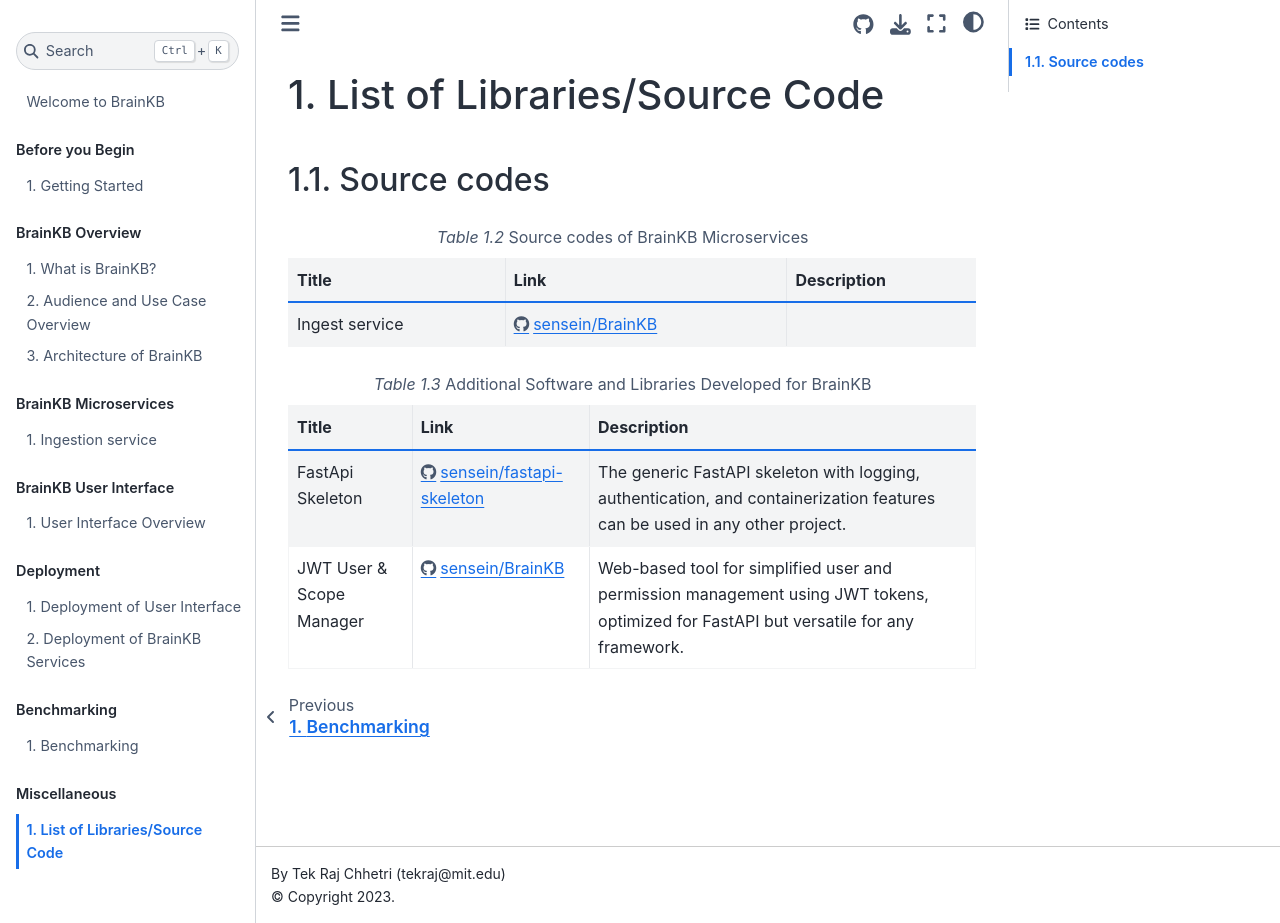
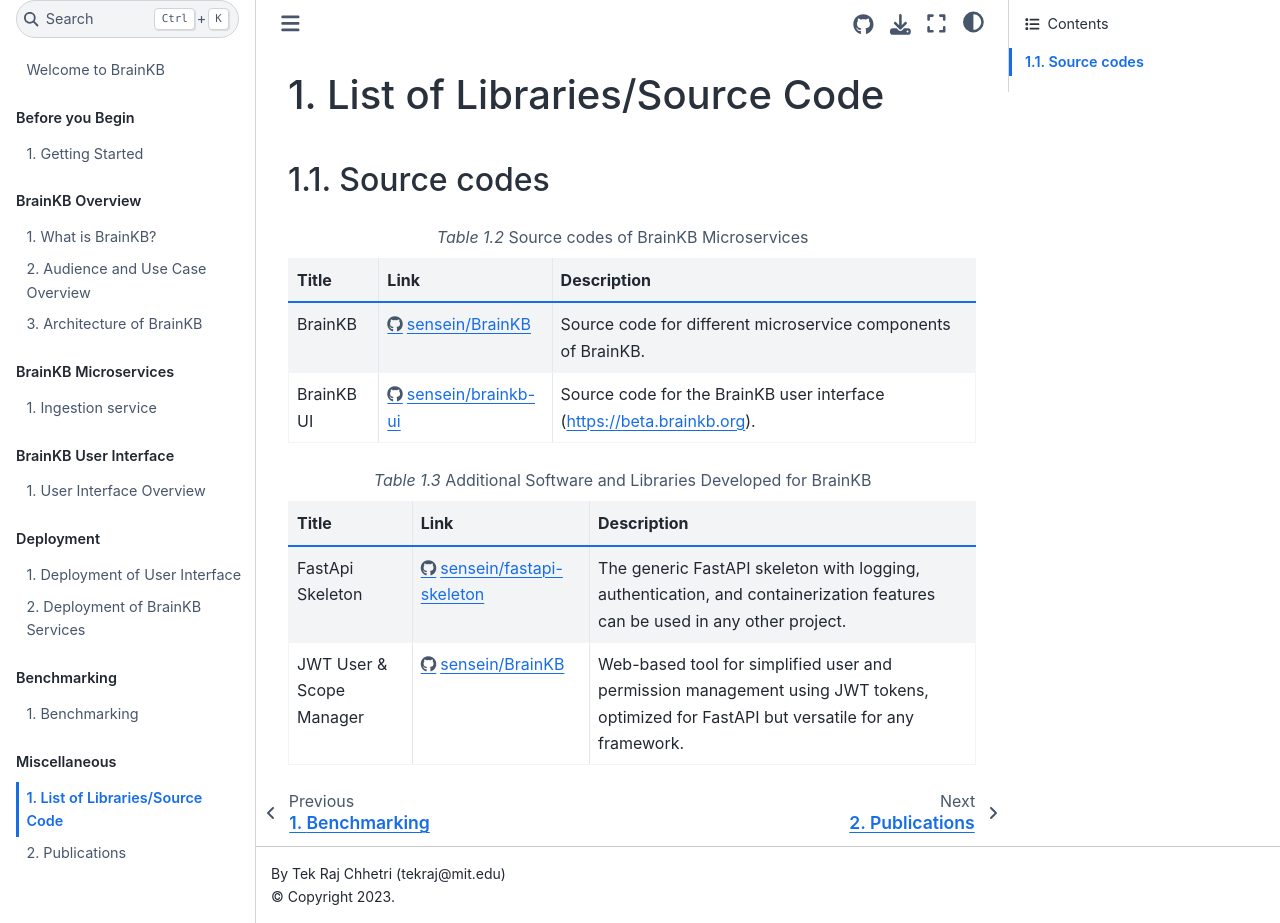
Before and after one commit to sensein/brainkbdocs, a Jupyter Book: the page built from docs/list_of_libaries.md, in a window 1280 px wide and 923 px high. Built offline with Jupyter Book 1.0.4 settings and Sphinx 7.4.7 and the Sphinx Book theme 1.1.4, drawn with Linux system fonts in a browser that asks for light colours.

Commit message:
list of libraries updated and publications added.

````diff
--- a/docs/_toc.yml
+++ b/docs/_toc.yml
@@ -35,3 +35,4 @@
     numbered: True
     chapters:
     - file: list_of_libaries
+    - file: publications
--- a/docs/list_of_libaries.md
+++ b/docs/list_of_libaries.md
@@ -9,9 +9,12 @@
 * - Title
   - Link
   - Description
-* - Ingest service
-  - [https://github.com/sensein/BrainKB/tree/ingestion-fapi-skeleton/ingestion_service](https://github.com/sensein/BrainKB/tree/ingestion-fapi-skeleton/ingestion_service)
-  -
+* - BrainKB
+  - [https://github.com/sensein/BrainKB](https://github.com/sensein/BrainKB)
+  - Source code for different microservice components of BrainKB.
+* - BrainKB UI
+  - [https://github.com/sensein/brainkb-ui](https://github.com/sensein/brainkb-ui)
+  - Source code for the BrainKB user interface ([https://beta.brainkb.org](https://beta.brainkb.org)).
 ```
 
 
````
Also changed, not shown: docs/brainkbui.md (+5 -1 lines), docs/changes_log.md (added, +17 -0 lines), docs/index.md (+1 -1 lines), docs/publications.md (added, +3 -0 lines), 1 other file.
